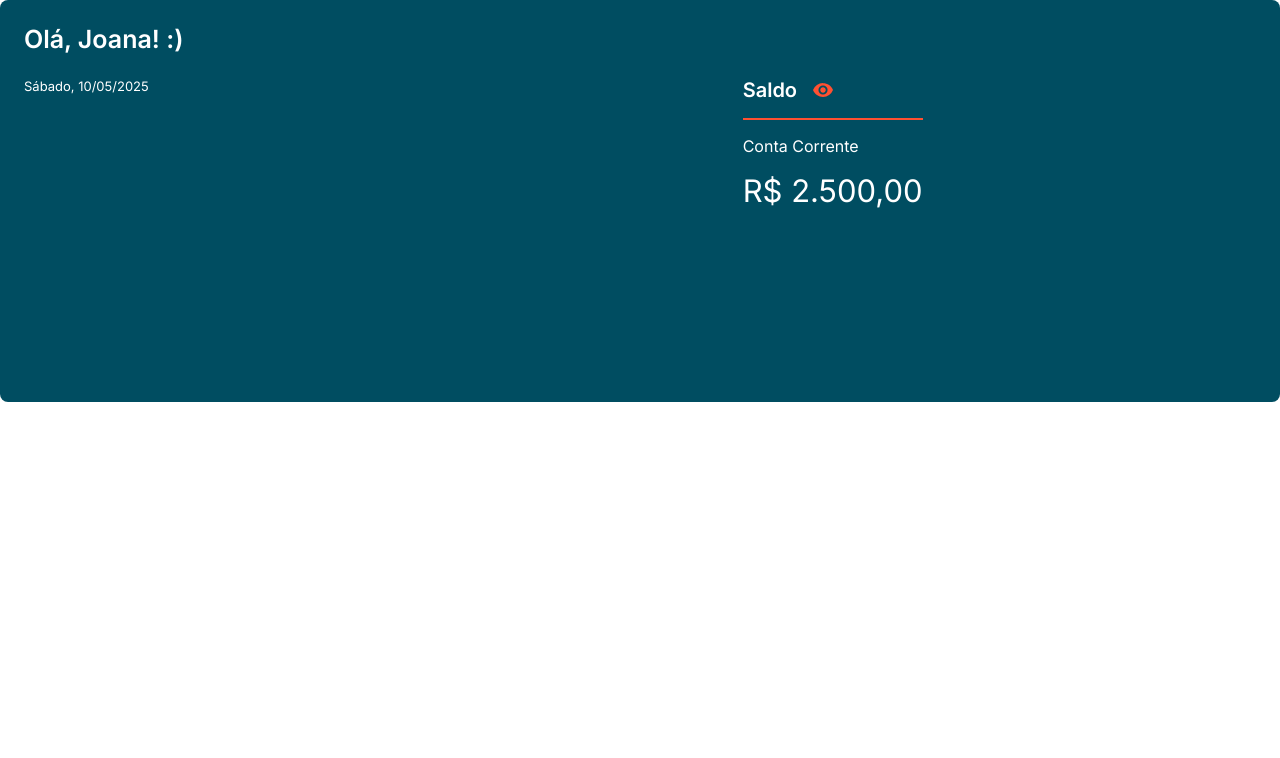
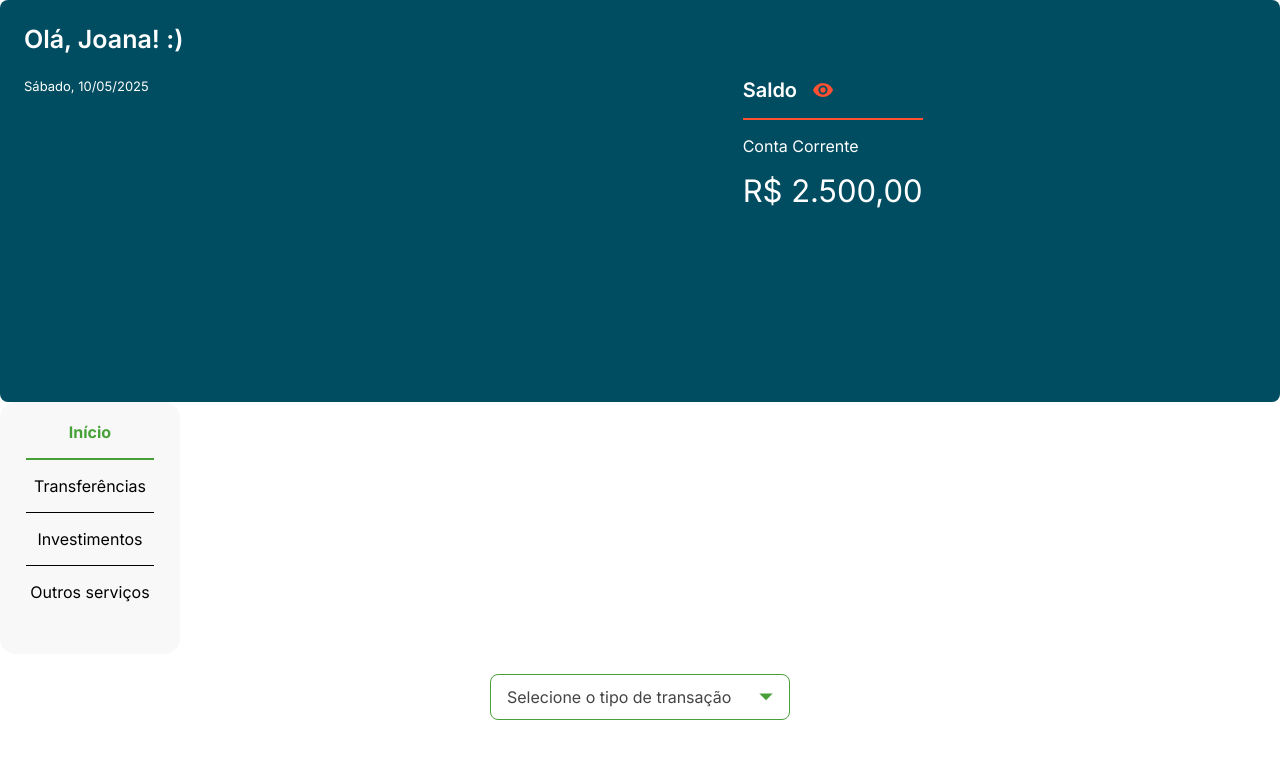
Before and after one commit to luckasnix/fiap-tech-challenge-2, a Next.js app: page /dashboard in a window 1280 px wide. Shown: the top 758 px of the page. Built offline with nearby package versions, Linux system fonts and the light colour scheme.

Commit message:
feat: creating dropdown and side menu components (#9)

```diff
--- a/src/app/dashboard/page.tsx
+++ b/src/app/dashboard/page.tsx
@@ -1,4 +1,14 @@
+"use client";
+import { Dropdown } from "~/components/dropdown/dropdown";
 import { FinancialSummary } from "~/components/financial-summary/financial-summary";
+import { SideMenu } from "~/components/side-menu/side-menu";
+import { DropdownOption } from "~/models/dropdown-option.model";
+
+const dropdownOptions: DropdownOption[] = [
+  { label: "Câmbio de Moeda", value: "cambio", selected: false },
+  { label: "DOC/TED", value: "doc_ted", selected: false },
+  { label: "Empréstimo e Financiamento", value: "emprestimo", selected: false },
+];
 
 export default function Dashboard() {
   return (
@@ -8,6 +18,24 @@ export default function Dashboard() {
         date={Date.now()}
         checkingAccountValue={250000}
       />
+
+      <SideMenu />
+
+      <div
+        style={{
+          display: "flex",
+          alignItems: "center",
+          justifyContent: "center",
+          flexDirection: "column",
+          marginTop: "20px",
+        }}
+      >
+        <Dropdown
+          label="Selecione o tipo de transação"
+          options={dropdownOptions}
+          onSelect={(option) => console.log(option)}
+        />
+      </div>
     </div>
   );
 }
--- a/src/app/globals.css
+++ b/src/app/globals.css
@@ -35,6 +35,8 @@ body {
   --color-white: #ffffff;
   --color-black: #000000;
   --color-gray: #8b8b8b;
+  --color-dark-gray: #444444;
+  --color-soft-green: #d7e1d8;
 
   --spacing-1: 4px;
   --spacing-2: 8px;
--- /dev/null
+++ b/src/components/dropdown/dropdown.module.css
@@ -0,0 +1,77 @@
+.container {
+  position: relative;
+  font-family: var(--font-inter);
+  color: var(--color-dark-gray);
+  user-select: none;
+}
+
+.wrapperBorder {
+  border: 1px solid var(--color-success);
+  border-bottom: none;
+  border-top: none;
+  border-radius: var(--spacing-2) var(--spacing-2) 0 0;
+}
+
+.wrapperBorderNone {
+  border: none;
+  border-radius: var(--spacing-2) var(--spacing-2) 0 0;
+}
+
+.arrow {
+  display: flex;
+  align-items: center;
+  justify-content: center;
+}
+
+.rotateArrow {
+  transform: rotate(180deg);
+}
+
+.header {
+  width: 300px;
+  display: flex;
+  align-items: center;
+  justify-content: space-between;
+  cursor: pointer;
+  padding: var(--spacing-3) var(--spacing-4);
+  border: 1px solid var(--color-success);
+  border-radius: var(--spacing-2);
+  margin-left: -1px;
+  margin-right: -1px;
+}
+
+.options {
+  list-style: none;
+  background-color: white;
+  padding: 0;
+  border: 1px solid var(--color-success);
+  border-radius: 0 0 var(--spacing-2) var(--spacing-2);
+  border-top: none;
+  position: absolute;
+  width: 100%;
+  z-index: 10;
+}
+
+.item:first-child {
+  border: none;
+}
+
+.options li {
+  display: flex;
+  justify-content: center;
+  padding: var(--spacing-4);
+  cursor: pointer;
+}
+
+.options li.bold {
+  font-weight: 700;
+  background-color: var(--color-soft-green);
+}
+
+.options li:hover {
+  background-color: var(--color-quinary) !important;
+}
+
+.options li:last-child {
+  border-radius: 0 0 7px 7px;
+}
--- /dev/null
+++ b/src/components/dropdown/dropdown.tsx
@@ -0,0 +1,62 @@
+import { useRef, useState } from "react";
+import { useClickOutside } from "~/hooks/useClickOutside";
+import { DropdownOption } from "~/models/dropdown-option.model";
+import { VectorImage } from "../vector-image/vector-image";
+import styles from "./dropdown.module.css";
+
+export type DropdownProps = Readonly<{
+  label: string;
+  options: DropdownOption[];
+  onSelect?: (option: DropdownOption) => void;
+}>;
+
+export const Dropdown = ({ label, options, onSelect }: DropdownProps) => {
+  const ref = useRef<HTMLDivElement>(null);
+  const [open, setOpen] = useState(false);
+  const [selected, setSelected] = useState<DropdownOption | null>(null);
+
+  useClickOutside(ref, open, () => setOpen(false));
+
+  const toggleOpen = () => setOpen((prev) => !prev);
+
+  const handleSelect = (option: DropdownOption) => {
+    options.forEach((opt) => {
+      opt.selected = false;
+    });
+
+    option.selected = true;
+    setSelected(option);
+    setOpen(false);
+    if (onSelect) {
+      onSelect(option);
+    }
+  };
+
+  return (
+    <div className={styles.container} ref={ref}>
+      <div className={open ? styles.wrapperBorder : styles.wrapperBorderNone}>
+        <div className={styles.header} onClick={toggleOpen} tabIndex={0}>
+          {selected ? selected.label : label}
+
+          <div className={`${styles.arrow} ${open ? styles.rotateArrow : ""}`}>
+            <VectorImage name="icon-arrow-down" />
+          </div>
+        </div>
+      </div>
+
+      {open && (
+        <ul className={styles.options}>
+          {options.map((opt) => (
+            <li
+              key={opt.value}
+              className={opt?.selected ? styles.bold : ""}
+              onClick={() => handleSelect(opt)}
+            >
+              {opt.label}
+            </li>
+          ))}
+        </ul>
+      )}
+    </div>
+  );
+};
--- /dev/null
+++ b/src/components/side-menu/side-menu.module.css
@@ -0,0 +1,63 @@
+.menu {
+  width: 180px;
+  display: flex;
+  align-items: center;
+  justify-content: center;
+  flex-direction: column;
+  font-family: var(--font-inter);
+  background-color: var(--color-quaternary);
+  border-radius: var(--spacing-4);
+  padding: var(--spacing-5) var(--spacing-4);
+  user-select: none;
+}
+
+.item {
+  width: 128px;
+  display: flex;
+  align-items: center;
+  justify-content: center;
+  cursor: pointer;
+  color: var(--color-black);
+  font-size: var(--spacing-4);
+  padding-bottom: var(--spacing-4);
+  margin-bottom: var(--spacing-4);
+  border-bottom: 1px solid var(--color-black);
+}
+
+.item:active {
+  color: var(--color-secondary);
+}
+
+.item:last-child {
+  border: none;
+}
+
+.activated {
+  font-weight: 700;
+  color: var(--color-success);
+  border-bottom: 2px solid var(--color-success);
+}
+
+/* Tablet: menu horizontal fixo no topo */
+@media (max-width: 720px) {
+  .menu {
+    width: 100%;
+    background-color: transparent;
+    flex-direction: row;
+    margin-bottom: none;
+    gap: var(--spacing-3);
+  }
+
+  .item {
+    border-bottom: none;
+    margin-bottom: 0;
+  }
+
+  .activated {
+    border-bottom: 2px solid var(--color-success);
+  }
+
+  .item:last-child.activated {
+    border-bottom: 2px solid var(--color-success);
+  }
+}
--- /dev/null
+++ b/src/components/side-menu/side-menu.tsx
@@ -0,0 +1,27 @@
+import { useState } from "react";
+import styles from "./side-menu.module.css";
+
+const items = [
+  { id: "inicio", label: "Início" },
+  { id: "transferencias", label: "Transferências" },
+  { id: "investimentos", label: "Investimentos" },
+  { id: "outros", label: "Outros serviços" },
+];
+
+export const SideMenu = () => {
+  const [active, setActive] = useState("inicio");
+
+  return (
+    <div className={styles.menu}>
+      {items.map(({ id, label }) => (
+        <div
+          key={id}
+          onClick={() => setActive(id)}
+          className={`${styles.item} ${active === id ? styles.activated : ""}`}
+        >
+          {label}
+        </div>
+      ))}
+    </div>
+  );
+};
--- a/src/components/vector-image/vector-image.tsx
+++ b/src/components/vector-image/vector-image.tsx
@@ -60,6 +60,21 @@ const iconEye = (
   </svg>
 );
 
+const iconArrowDown = (
+  <svg
+    width="14"
+    height="8"
+    viewBox="0 0 14 8"
+    fill="none"
+    xmlns="http://www.w3.org/2000/svg"
+  >
+    <path
+      d="M0.3125 0.598145H13.6875L7 7.28564L0.3125 0.598145Z"
+      fill="#47A138"
+    />
+  </svg>
+);
+
 type VectorImageName =
   | "image-logo"
   | "icon-instagram"
@@ -67,7 +82,8 @@ type VectorImageName =
   | "icon-youtube"
   | "icon-edit-filled"
   | "icon-delete-filled"
-  | "icon-eye";
+  | "icon-eye"
+  | "icon-arrow-down";
 
 const vectorImageMap: Record<VectorImageName, JSX.Element> = {
   "image-logo": imageLogo,
@@ -77,6 +93,7 @@ const vectorImageMap: Record<VectorImageName, JSX.Element> = {
   "icon-edit-filled": iconEditFilled,
   "icon-delete-filled": iconDeleteFilled,
   "icon-eye": iconEye,
+  "icon-arrow-down": iconArrowDown,
 };
 
 export type VectorImageProps = Readonly<{
--- /dev/null
+++ b/src/hooks/useClickOutside.tsx
@@ -0,0 +1,21 @@
+import { useEffect } from "react";
+
+export function useClickOutside(
+  ref: React.RefObject<HTMLElement | null>,
+  enabled = true,
+  handler: () => void,
+) {
+  useEffect(() => {
+    if (!enabled || !ref) return;
+    function handleClickOutside(event: MouseEvent) {
+      if (ref.current && !ref.current.contains(event.target as Node)) {
+        handler();
+      }
+    }
+
+    document.addEventListener("mousedown", handleClickOutside);
+    return () => {
+      document.removeEventListener("mousedown", handleClickOutside);
+    };
+  }, [ref, handler, enabled]);
+}
--- /dev/null
+++ b/src/models/dropdown-option.model.tsx
@@ -0,0 +1,5 @@
+export interface DropdownOption {
+  label: string;
+  value: string | number;
+  selected?: boolean;
+}
```
